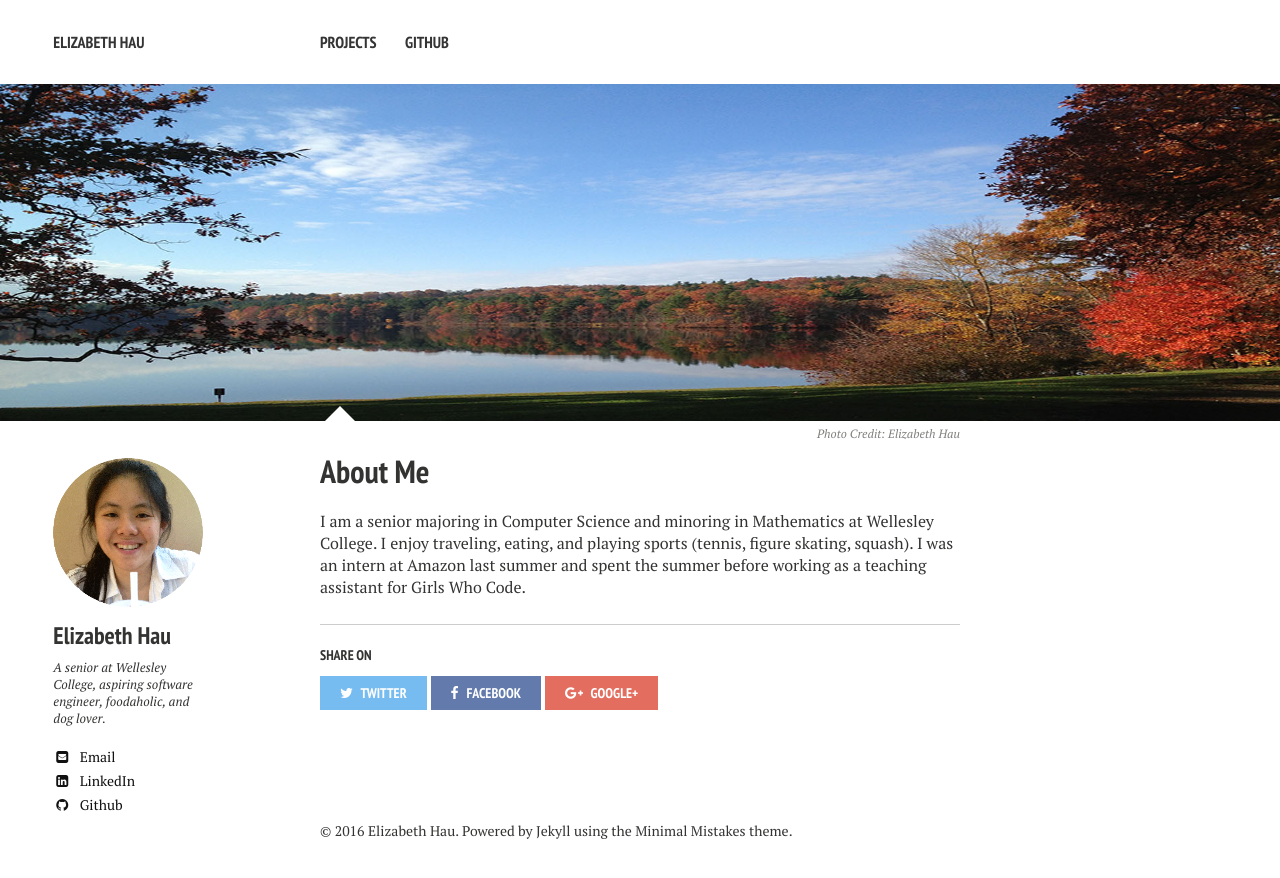
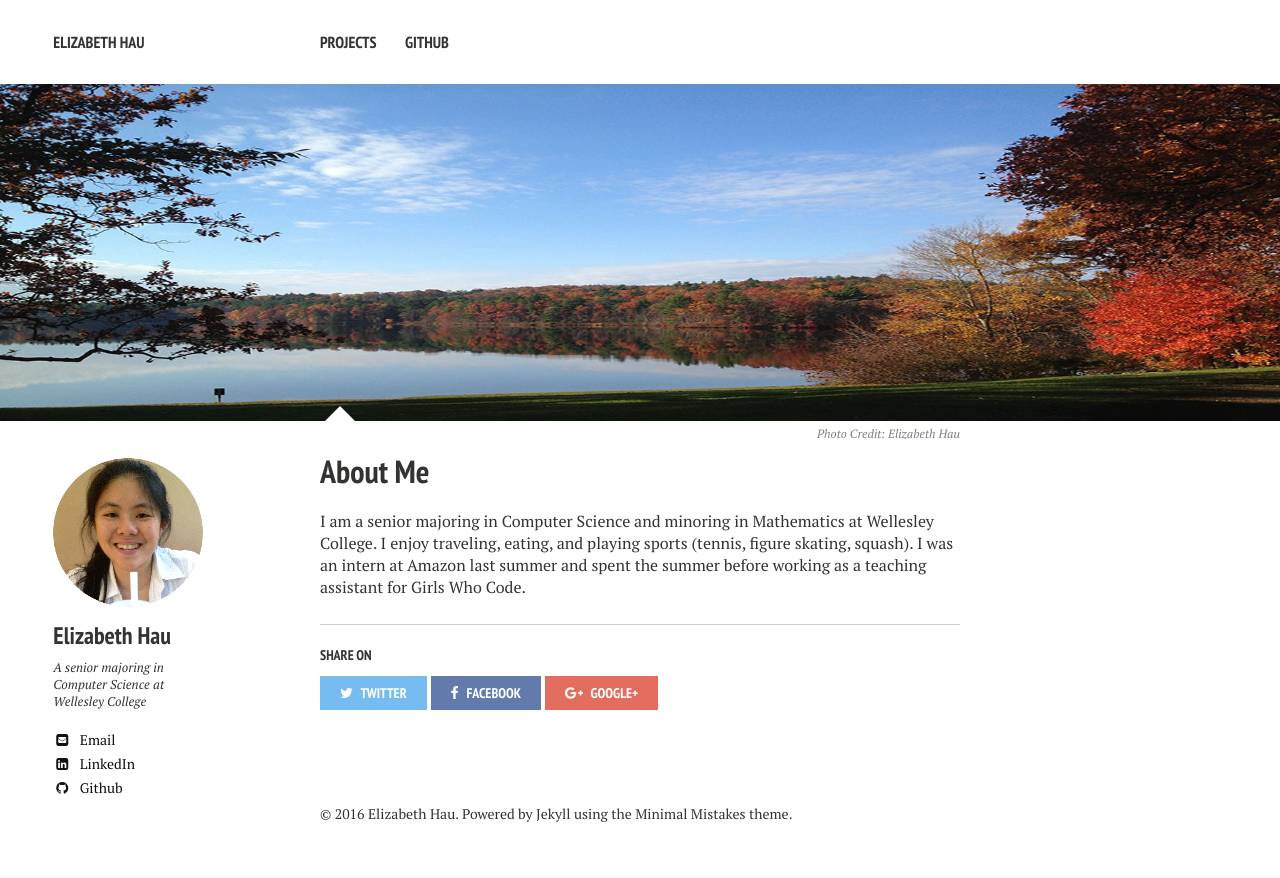
Before and after one commit to elizabethhau/elizabethhau.github.io, a Jekyll site: the page built from index.md, in a window 1280 px wide. Shown: the top 878 px of the page. Built offline with Jekyll 4.4.1, drawn with Linux system fonts in a browser that asks for light colours; nearby versions of some CDN libraries.

Commit message:
edit config & home page

```diff
--- a/_config.yml
+++ b/_config.yml
@@ -28,7 +28,7 @@ kramdown:
 owner:
   name: Elizabeth Hau
   avatar: bio-photo-2.png
-  bio: "A senior at Wellesley College, aspiring software engineer, foodaholic, and dog lover."
+  bio: "A senior majoring in Computer Science at Wellesley College"#aspiring software engineer, foodaholic, and dog lover.
   email: elizabeth.hau@wellesley.edu
   disqus-shortname:
   twitter: #username
--- a/index.md
+++ b/index.md
@@ -5,7 +5,7 @@ excerpt: "A minimal Jekyll theme by designer Michael Rose, adapted by Elizabeth
 image:
   feature: home-image.jpg
   credit: Elizabeth Hau
-  creditlink: http://github.com/elizabethhau/elizabethhau.github.io/images/
+  creditlink: http://elizabethhau.github.io/images/home-image.jpg
 ---
 
 I am a senior majoring in Computer Science and minoring in Mathematics at Wellesley College. I enjoy traveling, eating, and playing sports (tennis, figure skating, squash). I was an intern at Amazon last summer and spent the summer before working as a teaching assistant for Girls Who Code.
```
Also changed, not shown: 16 other files.
